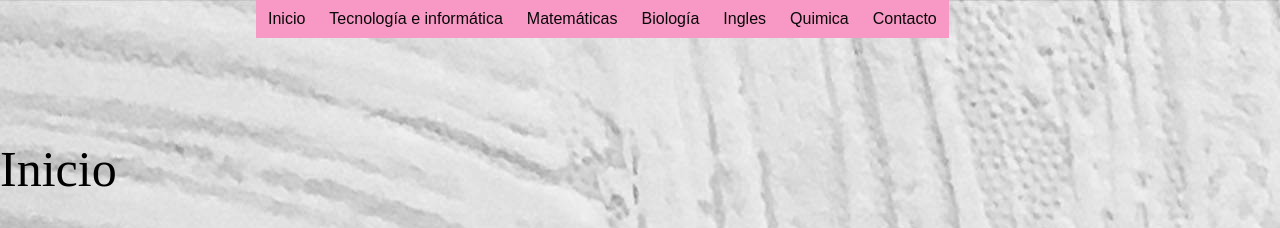
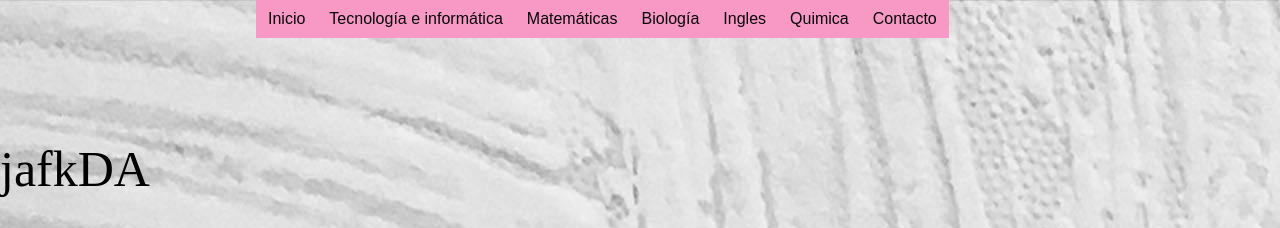
Before and after one commit to MarianaVergara/Pagina-octavo., a plain HTML site: page index.html in a window 1280 px wide. Shown: the top 228 px of the page. Drawn offline with Linux system fonts and the light colour scheme.

Commit message:
Add files via upload

```diff
--- a/index.html
+++ b/index.html
@@ -75,7 +75,8 @@
 <!--Menu desplegable--->
 
 <div class="texto">
-    Inicio
+
+ jafkDA
 
 
 </div>
```
Also changed, not shown: biologia.html (+1 -0 lines), sumapoli7.png (added).
